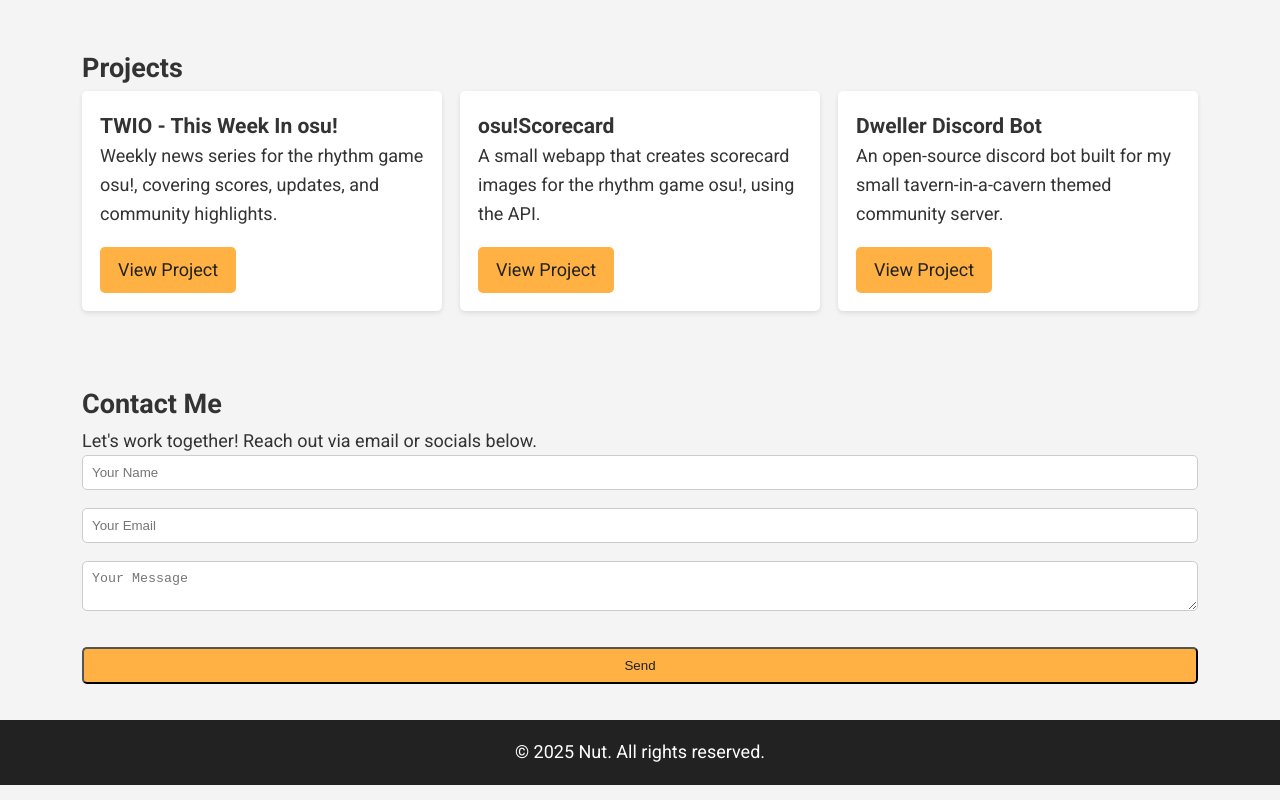
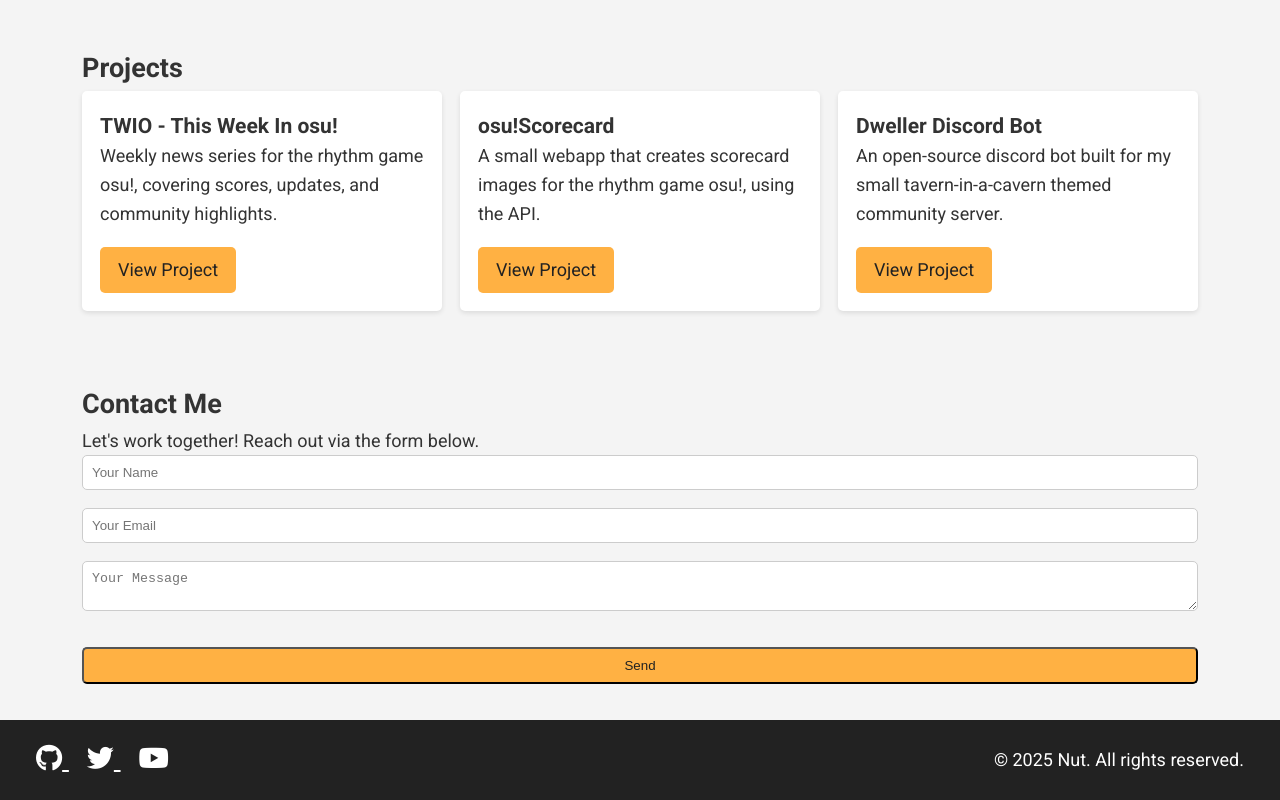
Before and after one commit to NitroBTW/portfolio, a plain HTML site: page index.html in a window 1280 px wide. Shown: the part 592-1392 px from the top of the page. Drawn offline with Linux system fonts and the light colour scheme.

Commit message:
Added social links

```diff
--- a/index.html
+++ b/index.html
@@ -8,7 +8,12 @@
       href="https://fonts.googleapis.com/css2?family=Roboto:wght@400;700&display=swap"
       rel="stylesheet"
     />
+    <link
+      rel="stylesheet"
+      href="https://cdnjs.cloudflare.com/ajax/libs/font-awesome/6.4.0/css/all.min.css"
+    />
     <link rel="stylesheet" href="style.css" />
+
   </head>
   <body>
     <!-- Header -->
@@ -95,7 +100,7 @@
     <!-- Contact -->
     <section id="contact" class="contact hidden">
       <h2>Contact Me</h2>
-      <p>Let's work together! Reach out via email or socials below.</p>
+      <p>Let's work together! Reach out via the form below.</p>
       <form action="https://formsubmit.co/d7f042e7937d402e620b38cf7c1512f2" method="POST">
         <input type="text" name="name" placeholder="Your Name" required />
         <input type="email" name="email" placeholder="Your Email" required />
@@ -106,7 +111,35 @@
 
     <!-- Footer -->
     <footer>
-      <p>© 2025 Nut. All rights reserved.</p>
+      <div class="footer-content">
+        <div class="social-links">
+          <a
+            href="https://github.com/nitrobtw"
+            target="_blank"
+            rel="noopener noreferrer"
+            aria-label="GitHub"
+          >
+            <i class="fab fa-github"></i>
+          </a>
+          <a
+            href="https://twitter.com/amnutbtw"
+            target="_blank"
+            rel="noopener noreferrer"
+            aria-label="Twitter"
+          >
+            <i class="fab fa-twitter"></i>
+          </a>
+          <a
+            href="https://youtube.com/@nitrobtw"
+            target="_blank"
+            rel="noopener noreferrer"
+            aria-label="YouTube"
+          >
+            <i class="fab fa-youtube"></i>
+          </a>
+        </div>
+        <p class="copyright">© 2025 Nut. All rights reserved.</p>
+      </div>
     </footer>
 
     <script src="script.js"></script>
--- a/style.css
+++ b/style.css
@@ -195,8 +195,31 @@ header {
 }
 
 footer {
-  text-align: center;
-  padding: 1rem;
   background: #222;
   color: #fff;
+  padding: 1rem 2rem;
 }
+
+.footer-content {
+  display: flex;
+  justify-content: space-between;
+  align-items: center;
+  flex-wrap: wrap;
+}
+
+.social-links a {
+  color: #fff;
+  font-size: 1.5rem;
+  margin-right: 1rem;
+  transition: color 0.3s ease;
+}
+
+.social-links a:hover {
+  color: #ffb143;
+}
+
+.copyright {
+  margin: 0;
+  text-align: right;
+  flex: 1;
+}
```
